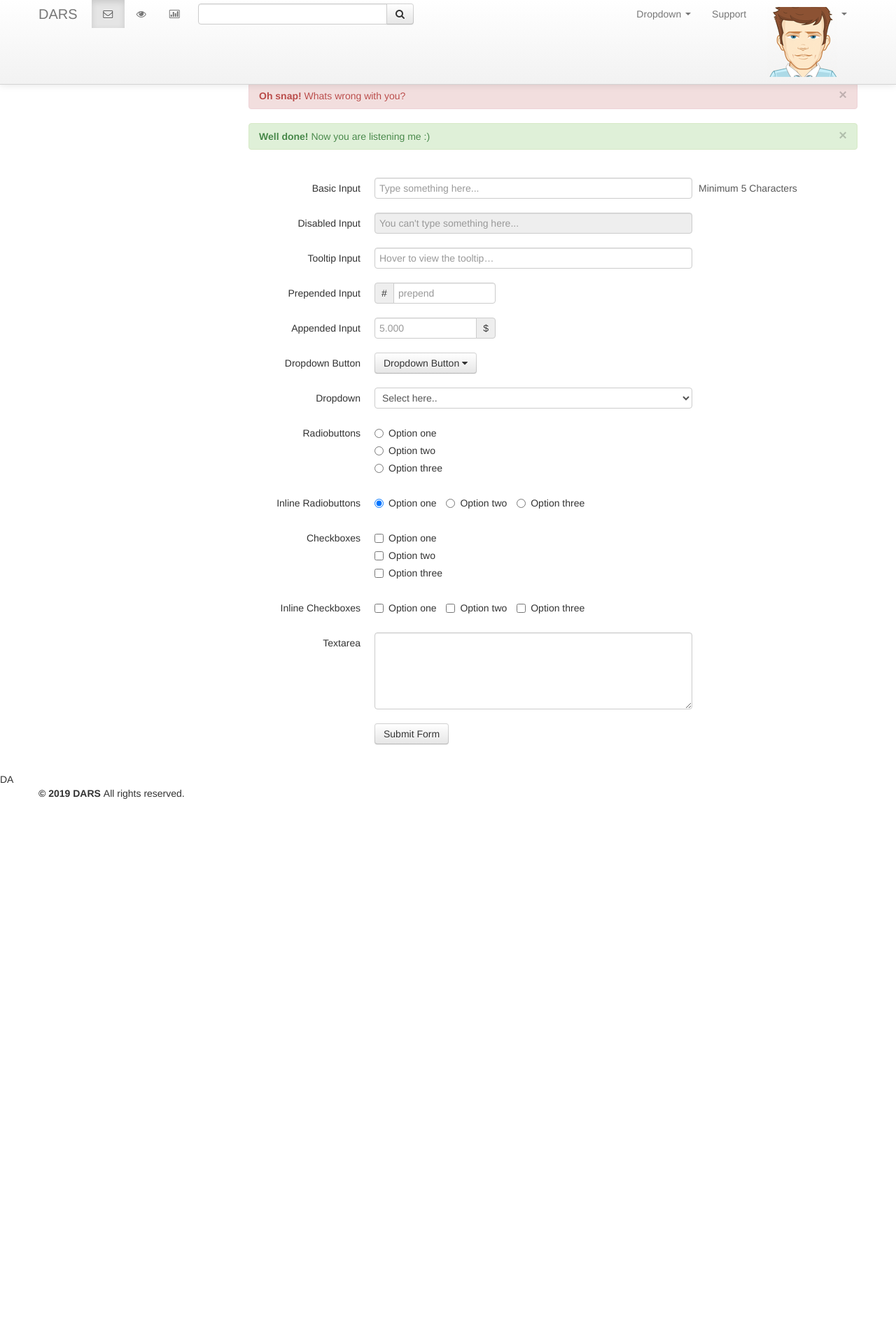
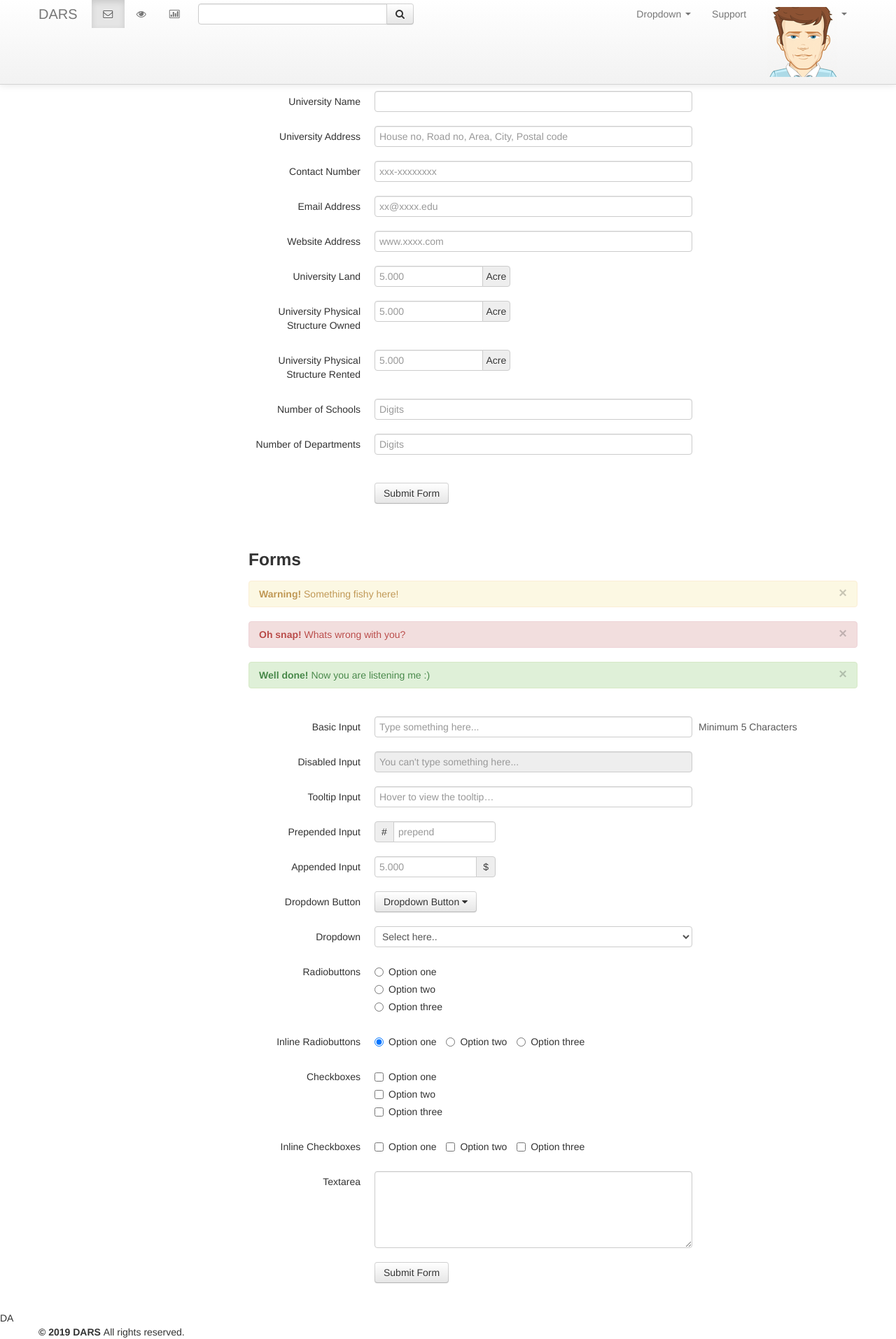
Before and after one commit to rakibur992/DARS, a PHP site: page /form.php in a window 1280 px wide. Shown: the whole page at 70% size. Before the commit the page ends 1142 px from the top, so only its background shows below. Run offline with PHP 8.4, Linux system fonts and the light colour scheme.

Commit message:
Update form.php

```diff
--- a/form.php
+++ b/form.php
@@ -23,7 +23,7 @@
 					<i class="icon-reorder shaded"></i>
 				</a>
 
-				<a class="brand" href="home.php">
+				<a class="brand" href="index.html">
 					DARS
 				</a>
 
@@ -103,9 +103,18 @@
 
 						<ul class="widget widget-menu unstyled">
 
-							<li><a href="form.php"><i class="menu-icon icon-paste"></i>Forms </a></li>
+							<li><a class="collapsed" data-toggle="collapse" href="#togglePages"><i class="menu-icon icon-paste">
+                                </i><i class="icon-chevron-down pull-right"></i><i class="icon-chevron-up pull-right">
+                                </i>Forms</a>
+                                    <ul id="togglePages" class="collapse unstyled">
+                                        <li><a href="other-login.html"><i class="menu-icon icon-paste"></i>University Information </a></li>
+                                        <li><a href="other-user-profile.html"><i class="icon-inbox"></i>Profile </a></li>
+                                        <li><a href="other-user-listing.html"><i class="icon-inbox"></i>All Users </a></li>
+                                    </ul>
+                            </li>
 							<li><a href="table.php"><i class="menu-icon icon-table"></i>Tables </a></li>
 							<li><a href="charts.php"><i class="menu-icon icon-bar-chart"></i>Charts </a></li>
+
 						</ul>
 						<!--/.widget-nav-->
 
@@ -129,6 +138,138 @@
 
 				<div class="span9">
 					<div class="content">
+
+						<div class="module">
+							<div class="module-head">
+								<h3>University Information</h3>
+							</div>
+							<div class="module-body">
+
+								<br />
+
+								<form class="form-horizontal row-fluid">
+
+									<div class="control-group">
+										<label class="control-label" for="basicinput">Year</label>
+										<div class="controls">
+											<div class="input-append">
+												<input type="text" placeholder="2018" class="span8">
+											</div>
+										</div>
+									</div>
+
+
+									<div class="control-group">
+										<label class="control-label" for="basicinput">University Name</label>
+										<div class="controls">
+											<input type="text" id="basicinput" placeholder="" class="span8">
+										</div>
+									</div>
+
+									<div class="control-group">
+										<label class="control-label" for="basicinput">University Address</label>
+										<div class="controls">
+											<input type="text" id="basicinput" placeholder="House no, Road no, Area, City, Postal code" class="span8">
+										</div>
+									</div>
+
+									<div class="control-group">
+										<label class="control-label" for="basicinput">Contact Number</label>
+										<div class="controls">
+											<input type="text" id="basicinput" placeholder="xxx-xxxxxxxx" class="span8">
+										</div>
+									</div>
+
+									<div class="control-group">
+										<label class="control-label" for="basicinput">Email Address</label>
+										<div class="controls">
+											<input type="text" id="basicinput" placeholder="xx@xxxx.edu" class="span8">
+										</div>
+									</div>
+
+									<div class="control-group">
+										<label class="control-label" for="basicinput">Website Address</label>
+										<div class="controls">
+											<input type="text" id="basicinput" placeholder="www.xxxx.com" class="span8">
+										</div>
+									</div>
+
+									<div class="control-group">
+										<label class="control-label" for="basicinput">University Land</label>
+										<div class="controls">
+											<div class="input-append">
+												<input type="text" placeholder="5.000" class="span8"><span class="add-on">Acre</span>
+											</div>
+										</div>
+									</div>
+
+									<div class="control-group">
+										<label class="control-label" for="basicinput">University Physical Structure Owned</label>
+										<div class="controls">
+											<div class="input-append">
+												<input type="text" placeholder="5.000" class="span8"><span class="add-on">Acre</span>
+											</div>
+										</div>
+									</div>
+
+									<div class="control-group">
+										<label class="control-label" for="basicinput">University Physical Structure Rented</label>
+										<div class="controls">
+											<div class="input-append">
+												<input type="text" placeholder="5.000" class="span8"><span class="add-on">Acre</span>
+											</div>
+										</div>
+									</div>
+
+									<div class="control-group">
+										<label class="control-label" for="basicinput">Number of Schools</label>
+										<div class="controls">
+											<input type="text" id="basicinput" placeholder="Digits" class="span8">
+										</div>
+									</div>
+
+									<div class="control-group">
+										<label class="control-label" for="basicinput">Number of Departments</label>
+										<div class="controls">
+											<input type="text" id="basicinput" placeholder="Digits" class="span8">
+										</div>
+									</div>
+
+									<!-- <div class="control-group">
+										<label class="control-label">Inline Checkboxes</label>
+										<div class="controls">
+											<label class="checkbox inline">
+												<input type="checkbox" value="">
+												Option one
+											</label>
+											<label class="checkbox inline">
+												<input type="checkbox" value="">
+												Option two
+											</label>
+											<label class="checkbox inline">
+												<input type="checkbox" value="">
+												Option three
+											</label>
+										</div>
+									</div> -->
+<!--
+									<div class="control-group">
+										<label class="control-label" for="basicinput">Textarea</label>
+										<div class="controls">
+											<textarea class="span8" rows="5"></textarea>
+										</div>
+									</div> -->
+
+									<div class="control-group">
+										<br />
+										<div class="controls">
+											<button type="submit" class="btn">Submit Form</button>
+										</div>
+										<br/>
+									</div>
+								</form>
+							</div>
+						</div>
 
 						<div class="module">
 							<div class="module-head">
```
